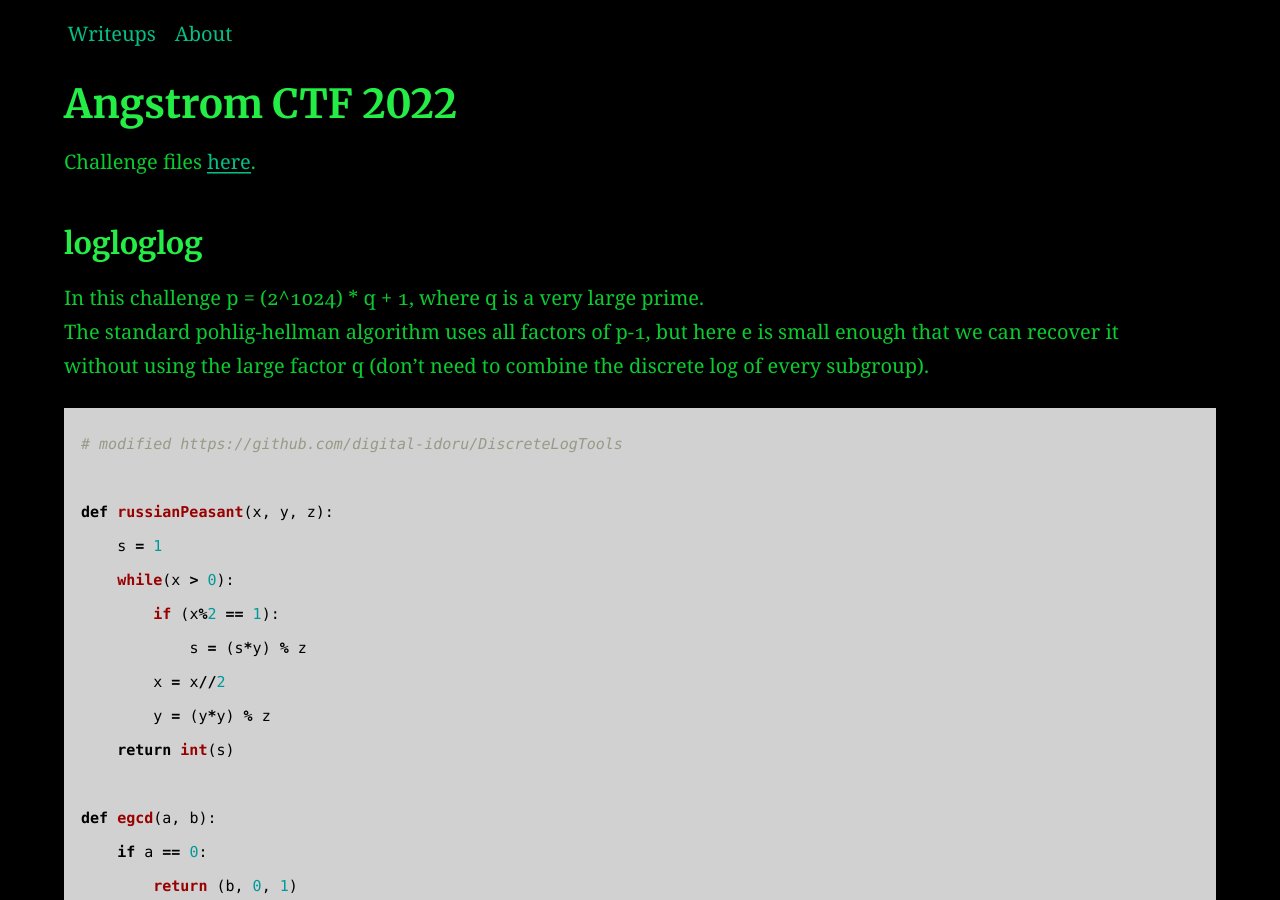
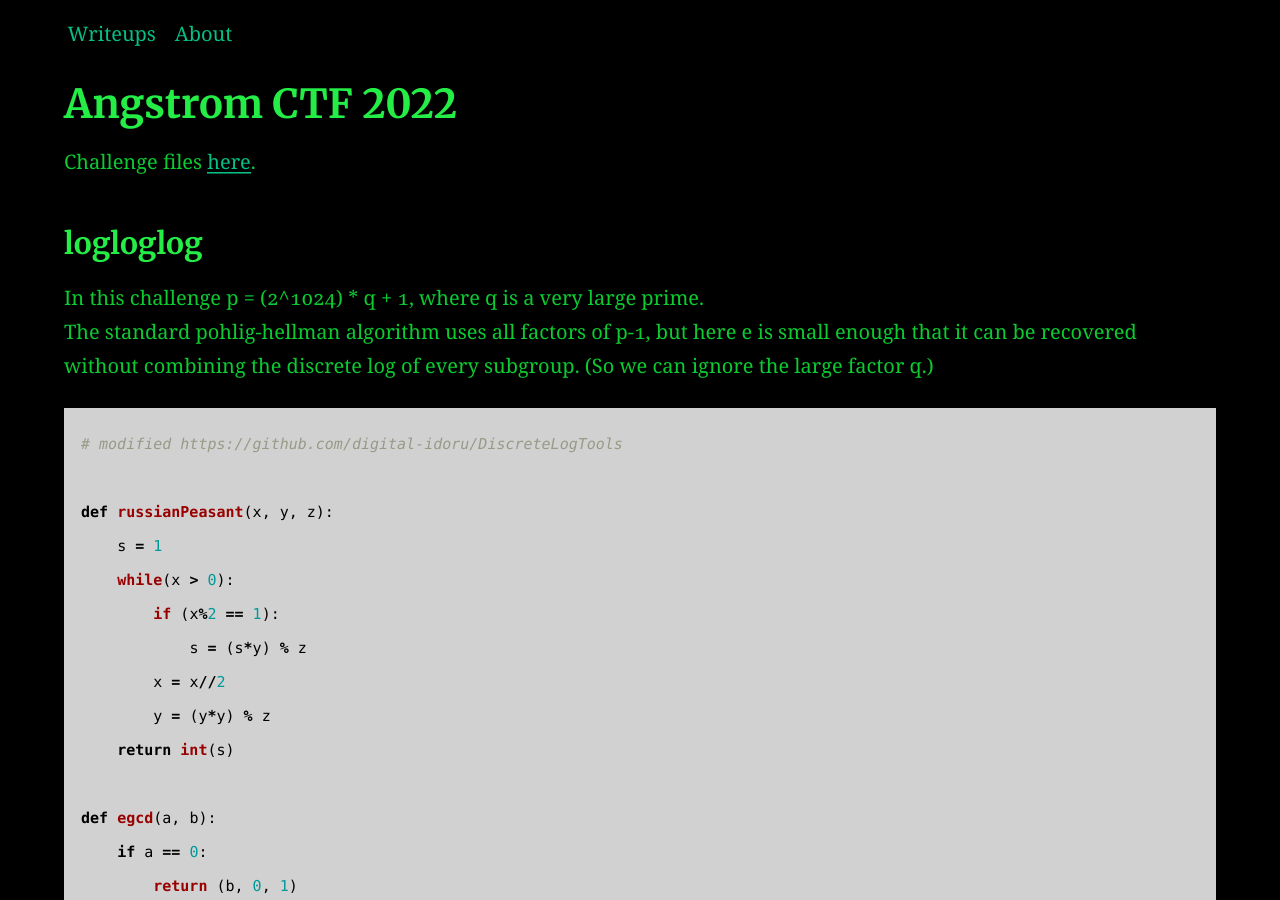
Before and after one commit to AC01010/Connor-McCartney.github.io, a Jekyll site: the page built from _posts/2012-12-24-angstrom-ctf-2022.md, in a window 1280 px wide and 900 px high. Built offline with Jekyll 4.4.1, drawn with Linux system fonts in a browser that asks for light colours.

Commit message:
Update 2012-12-24-angstrom-ctf-2022.md

````diff
--- a/_posts/2012-12-24-angstrom-ctf-2022.md
+++ b/_posts/2012-12-24-angstrom-ctf-2022.md
@@ -11,8 +11,8 @@
 ### logloglog
 
 In this challenge p = (2^1024) * q + 1, where q is a very large prime. <br>
-The standard pohlig-hellman algorithm uses all factors of p-1, but here e is small enough that we can recover it <br>
-without using the large factor q (don't need to combine the discrete log of every subgroup).
+The standard pohlig-hellman algorithm uses all factors of p-1, but here e is small enough that it can be recovered <br>
+without combining the discrete log of every subgroup. (So we can ignore the large factor q.)
 
 
 ```python
````
